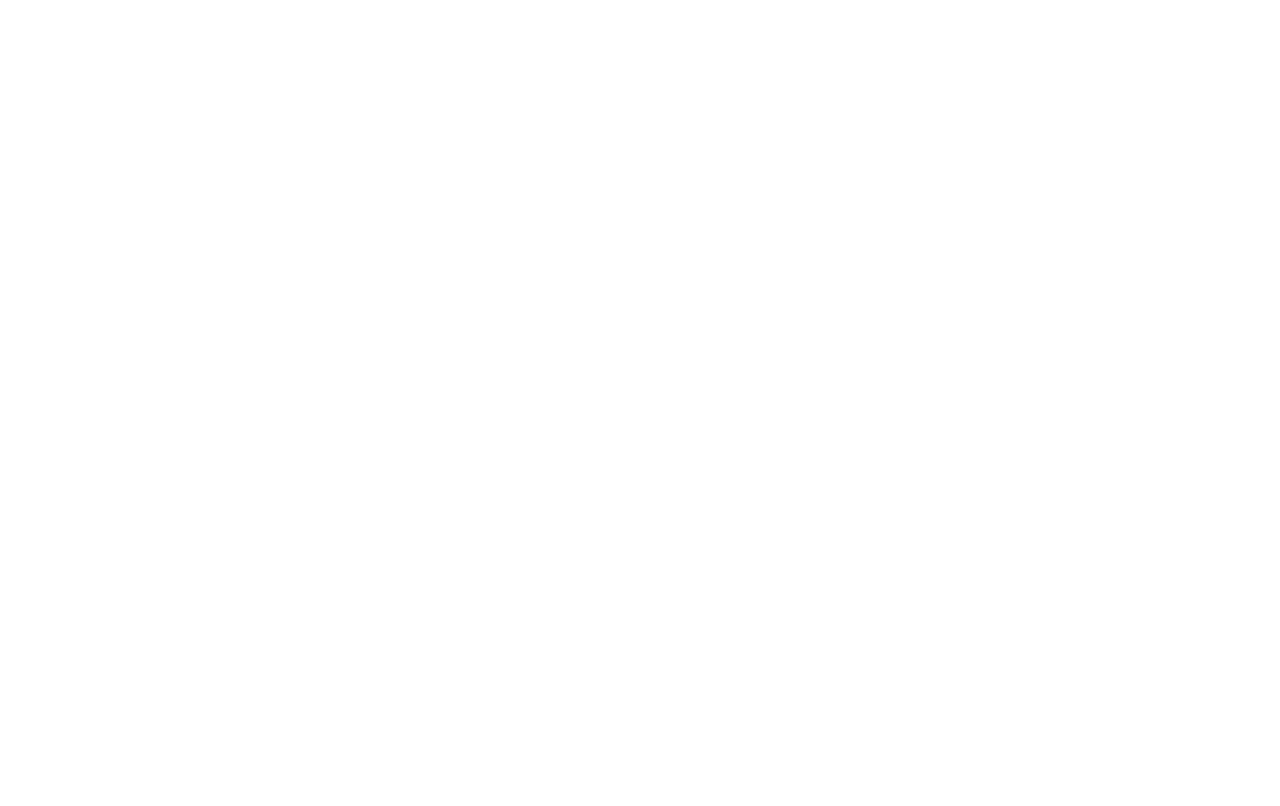
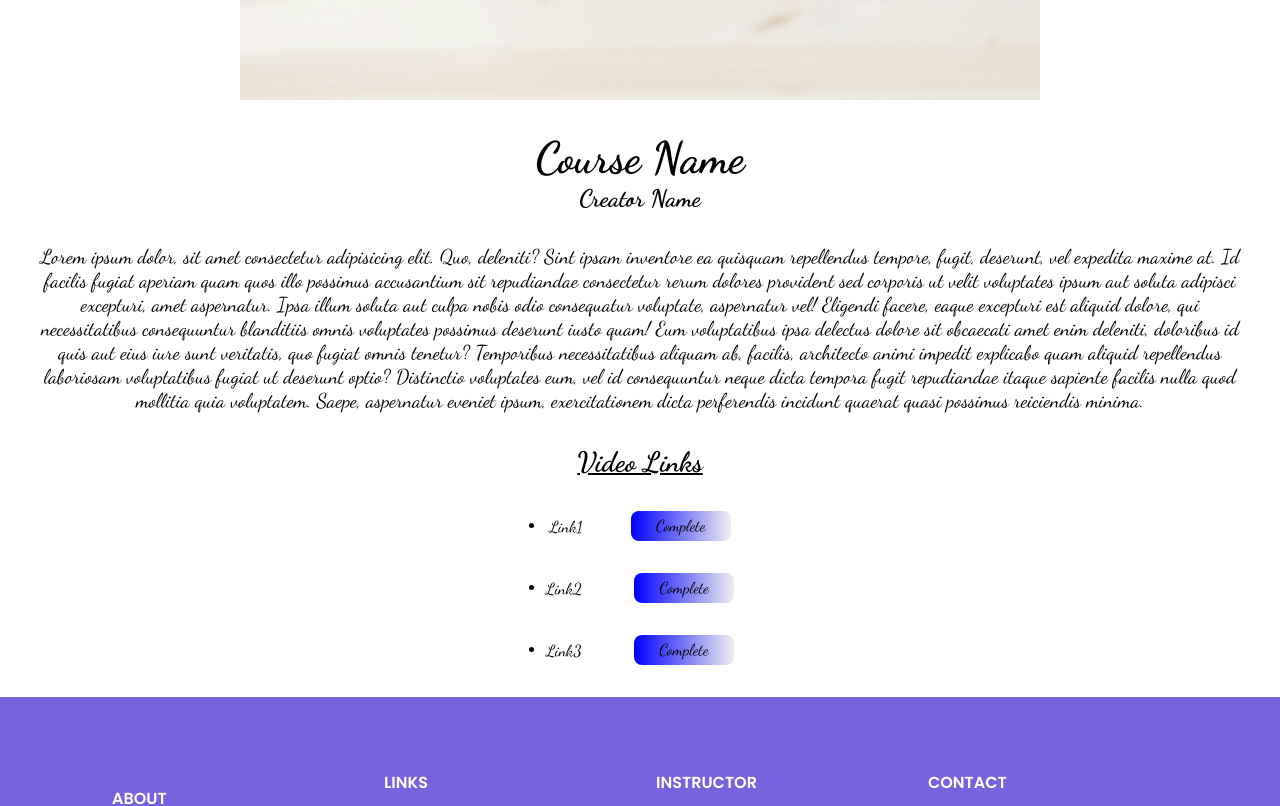
Before and after one commit to Vaibhav0643/Online-Learning-Platform, a React (Create React App) app in the folder Frontend/: page /IndividualCourse in a window 1280 px wide. Before the commit this address had no page. Shown: the part 1020-1826 px from the top of the page. Before the commit the page ends 800 px from the top, so only its background shows below. Built offline with nearby package versions, Linux system fonts and the light colour scheme; a web font is replaced by a local one.

Commit message:
Added logout button &individual course page
Added the functionality to the logout button in the header .

```diff
--- a/Frontend/src/App.css
+++ b/Frontend/src/App.css
@@ -7,7 +7,3 @@
 .app_content {
     background-color: rgba(163, 163, 163, 0.116);
 }
-
-div {
-    font-family: 'Poppins', 'sans-serif';
-}
--- a/Frontend/src/App.js
+++ b/Frontend/src/App.js
@@ -8,6 +8,7 @@
 import Enrollment from "./Routes/Enrollment";
 import Upload from "./Routes/Upload";
 import Courses from "./Routes/Courses";
+import IndividualCourse from "./Routes/IndividualCourse.js";
 
 function App() {
   return (
@@ -21,6 +22,7 @@
         <Route path="/Courses" element={<Courses />} />
         <Route path="/Upload" element={<Upload />} />
         <Route path="/" element={<Home />} />
+        <Route path="/IndividualCourse" element={<IndividualCourse />} />
         <Route path="/Forgot" element={<Forgot />} />
       </Routes>
     </BrowserRouter>
--- /dev/null
+++ b/Frontend/src/Assets/IndividualCourse.css
@@ -0,0 +1,73 @@
+@import url('https://fonts.googleapis.com/css2?family=Dancing+Script:wght@400..700&display=swap');
+
+.course_individual_data {
+  margin-left: 2rem;
+  margin-right: 2rem;
+  display: flex;
+  justify-content: center;
+  flex-direction: column;
+  align-items: center;
+  text-align: center;
+  font-family: "Dancing Script", cursive;
+}
+
+.course_individual_data img {
+  width: 800px;
+}
+
+.course_individual_data img,
+.course_individual_data h1,
+.course_individual_data p,
+.course_individual_data h2,
+.course_individual_data ul li {
+  margin-top: 2rem;
+}
+
+.course_individual_data h1 {
+  font-size: 44px;
+}
+
+.course_individual_data h3 {
+  font-size: 24px;
+}
+
+.course_individual_data p {
+  font-size: 20px;
+}
+
+.course_individual_data h2 {
+  font-size: 28px;
+}
+
+.course_individual_data{
+    margin-bottom: 2rem;
+}
+
+.complete-button {
+  margin-left: 3rem;
+  border: none;
+  width: 100px;
+  height: 30px;
+  border-radius: 0.5rem;
+  background-image: linear-gradient(to left, rgba(255, 0, 0, 0), blue);
+  font-size: 16px;
+  font-family: "Dancing Script", cursive;
+}
+
+@media only screen and (max-width:870px) {
+  .course_individual_data img{
+    width: 600px;
+}
+}
+
+@media only screen and (max-width:650px) {
+  .course_individual_data img{
+    width: 400px;
+}
+}
+
+@media only screen and (max-width:420px) {
+  .course_individual_data img{
+    width: 300px;
+}
+}
--- a/Frontend/src/Routes/Header.js
+++ b/Frontend/src/Routes/Header.js
@@ -1,7 +1,7 @@
 import React, { useState } from "react";
 import "../Assets/Header.css";
 import logoelearn from "../Images/logo-elearn.jpg";
-import { NavLink } from "react-router-dom";
+import { NavLink,useNavigate } from "react-router-dom";
 
 function Header() {
   const [icons, seticons] = useState(false);
@@ -14,6 +14,13 @@
     setnavbaractive((prev) => !prev);
   }
 
+  const navigate = useNavigate();
+
+  const handleLogout = (event) => {
+    event.preventDefault();
+    localStorage.removeItem("user");
+    navigate('/login');
+  };
   return (
     <header>
       <nav>
@@ -44,7 +51,7 @@
             </li>
             <li>
               {localStorage.getItem("user") ? (
-                <NavLink to="/Logout" activeClassName="active">
+                <NavLink to="/login" activeClassName="active" onClick={handleLogout}>
                   Logout
                 </NavLink>
               ) : (
--- /dev/null
+++ b/Frontend/src/Routes/IndividualCourse.js
@@ -0,0 +1,35 @@
+import React from "react";
+import "../Assets/IndividualCourse.css";
+import Header from "../Routes/Header";
+import Footer from "../Routes/Footer";
+
+
+function IndividualCourse() {
+    return (
+        <div className="IndividualCourse">
+            <Header />
+            <div className="course_individual_data">
+
+                <img src={`../Image/machinelearning.jpg`} alt="" />
+                <h1>Course Name</h1>
+                <h3>Creator Name</h3>
+
+                <p>Lorem ipsum dolor, sit amet consectetur adipisicing elit. Quo, deleniti? Sint ipsam inventore ea quisquam repellendus tempore, fugit, deserunt, vel expedita maxime at. Id facilis fugiat aperiam quam quos illo possimus accusantium sit repudiandae consectetur rerum dolores provident sed corporis ut velit voluptates ipsum aut soluta adipisci excepturi, amet aspernatur. Ipsa illum soluta aut culpa nobis odio consequatur voluptate, aspernatur vel! Eligendi facere, eaque excepturi est aliquid dolore, qui necessitatibus consequuntur blanditiis omnis voluptates possimus deserunt iusto quam! Eum voluptatibus ipsa delectus dolore sit obcaecati amet enim deleniti, doloribus id quis aut eius iure sunt veritatis, quo fugiat omnis tenetur? Temporibus necessitatibus aliquam ab, facilis, architecto animi impedit explicabo quam aliquid repellendus laboriosam voluptatibus fugiat ut deserunt optio? Distinctio voluptates eum, vel id consequuntur neque dicta tempora fugit repudiandae itaque sapiente facilis nulla quod mollitia quia voluptatem. Saepe, aspernatur eveniet ipsum, exercitationem dicta perferendis incidunt quaerat quasi possimus reiciendis minima.</p>
+
+                <h2><u>Video Links</u></h2>
+
+                <ul>
+                    <li>Link1
+                        <button className="complete-button">Complete</button></li>
+                    <li >Link2 <button className="complete-button">Complete</button></li>
+                    <li>Link3 <button className="complete-button">Complete</button></li>
+                </ul>
+            </div>
+            <Footer />
+        </div>
+
+
+    )
+}
+
+export default IndividualCourse;
```
